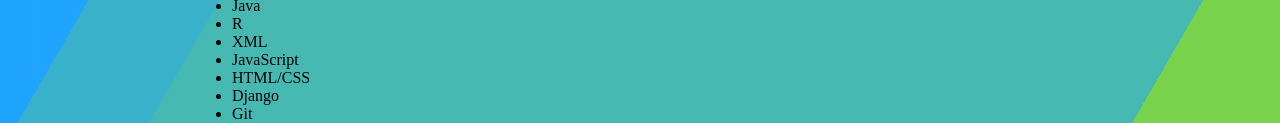
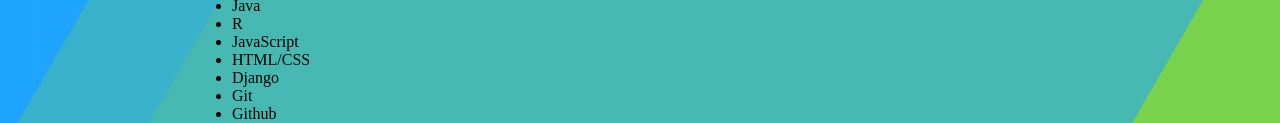
Before and after one commit to Michael-Chan1/Michael-Chan1.github.io, a plain HTML site: page index.html in a window 1280 px wide. Shown: the part 533-656 px from the top of the page. Drawn offline with Linux system fonts and the light colour scheme.

Commit message:
Update index.html

```diff
--- a/index.html
+++ b/index.html
@@ -28,7 +28,6 @@
 			  	<li>Python<img src="images/Python image.png" style="width:50px;height:50px;"></li>
 			  	<li>Java</li>
 			  	<li>R</li>
-				<li>XML</li>
 			  	<li>JavaScript</li>
 			  	<li>HTML/CSS</li>
 				<li>Django</li>
```
